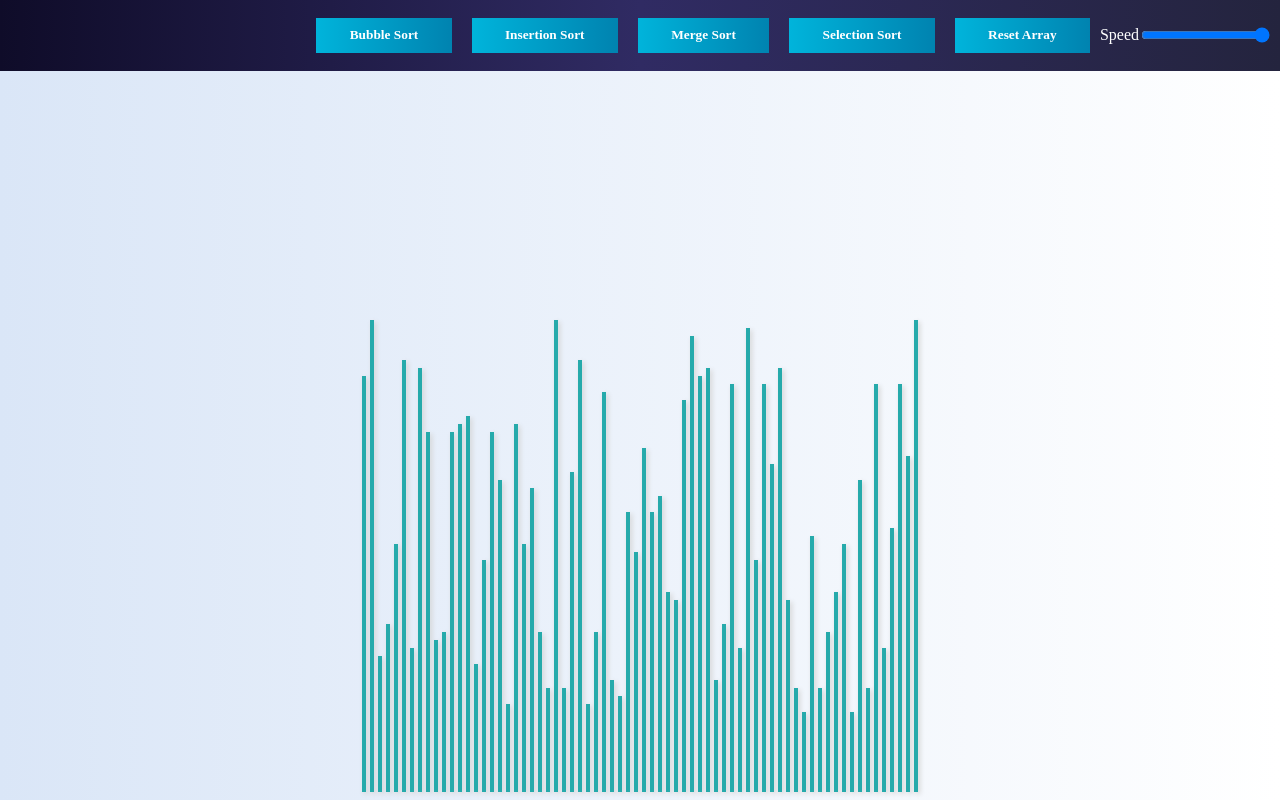
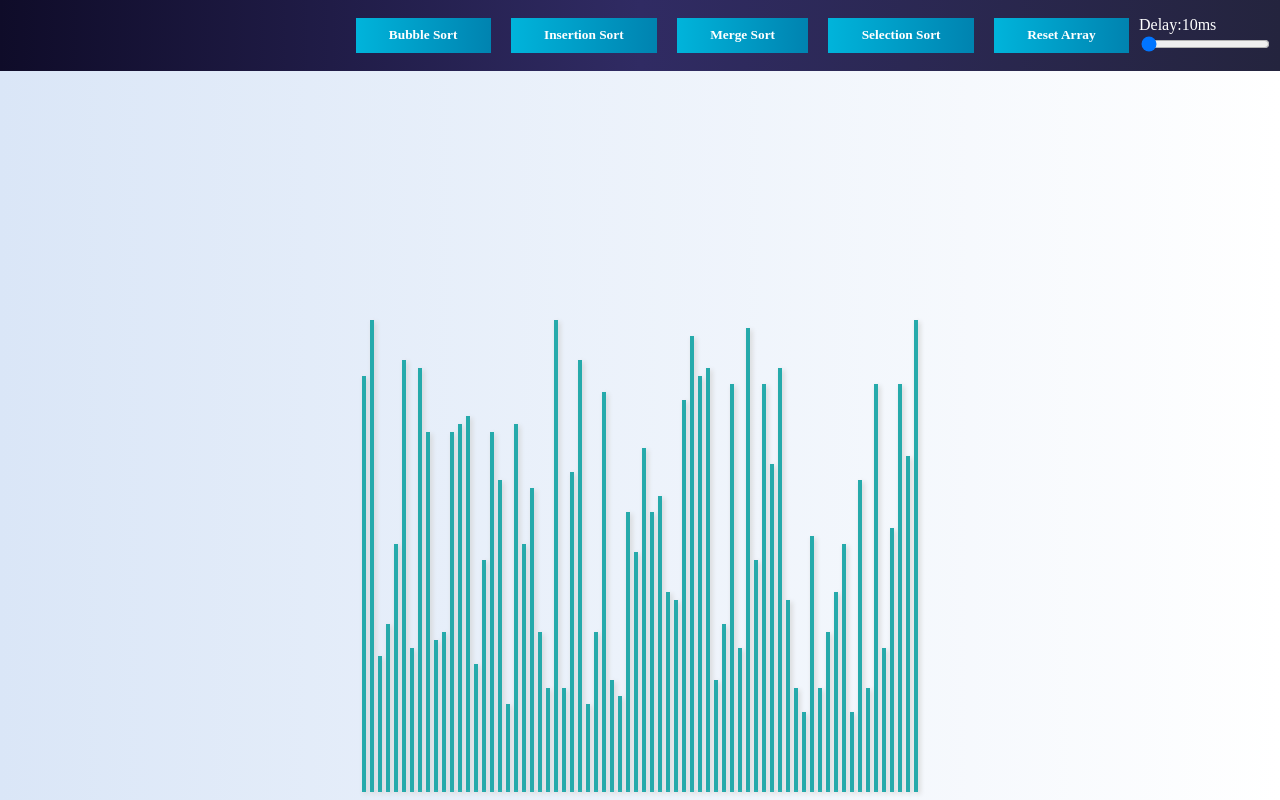
Before and after one commit to Vikas2426/AlgoX, a React (Create React App) app: page / in a window 1280 px wide. Built offline with nearby package versions, Linux system fonts and the light colour scheme; a web font is replaced by a local one.

Commit message:
feat: add delay and disabled button

```diff
--- a/src/SortingContext/SortingProvider.js
+++ b/src/SortingContext/SortingProvider.js
@@ -23,7 +23,7 @@ export const getHeights = () => {
 
 function SortingProvider({ children }) {
   const [heights, setHeights] = useState(getHeights);
-  const [delay, setDelay] = useState(1000);
+  const [delay, setDelay] = useState(10);
   const buttonActions = (buttonType) => {
     const animationArr = [];
     const swapArr = [];
@@ -52,7 +52,7 @@ function SortingProvider({ children }) {
   return (
     <SortingContext.Provider value={useMemo(() => ({
       buttonActions, heights, setDelay, delay,
-    }), [heights])}
+    }), [heights, delay])}
     >
       {children}
     </SortingContext.Provider>
--- a/src/components/Button.jsx
+++ b/src/components/Button.jsx
@@ -1,15 +1,17 @@
+/* eslint-disable react/require-default-props */
 import PropTypes from 'prop-types';
 import StyledButton from './styles/StyledButton.styled';
 
-function Button({ name, clickHandler }) {
+function Button({ name, clickHandler, disabled }) {
   return (
-    <StyledButton onClick={clickHandler}>{name}</StyledButton>
+    <StyledButton onClick={clickHandler} name={name} disabled={disabled}>{name}</StyledButton>
   );
 }
 
 Button.propTypes = {
   name: PropTypes.string,
   clickHandler: PropTypes.func,
+  disabled: PropTypes.bool,
 };
 
 Button.defaultProps = {
@@ -17,6 +19,7 @@ Button.defaultProps = {
   clickHandler: () => {
     // default prop
   },
+  // disabled: false,
 };
 
 export default Button;
--- a/src/components/Header.jsx
+++ b/src/components/Header.jsx
@@ -1,13 +1,18 @@
 /* eslint-disable jsx-a11y/label-has-associated-control */
-import { useContext } from 'react';
+import { useContext, useState } from 'react';
 import buttonTypes from '../lib/buttonTypes';
 import { SortingContext } from '../SortingContext/SortingProvider';
 import Button from './Button';
 import StyledHeader from './styles/StyledHeader.styled';
 
 function Header() {
-  const { buttonActions, setDelay } = useContext(SortingContext);
-
+  const { buttonActions, setDelay, delay } = useContext(SortingContext);
+  const [shouldBeDisabled, setShouldBeDisabled] = useState(false);
+  const handleAlgoSelection = (event) => {
+    const buttonType = event.target.name;
+    setShouldBeDisabled(buttonType !== buttonTypes.RESET_ARRAY);
+    buttonActions(buttonType);
+  };
   return (
     <StyledHeader>
       <div>
@@ -15,22 +20,28 @@ function Header() {
           <Button
             key={buttonType}
             name={buttonType}
-            clickHandler={() => buttonActions(buttonType)}
+            disabled={buttonType !== buttonTypes.RESET_ARRAY && shouldBeDisabled}
+            clickHandler={handleAlgoSelection}
           />
         ))}
       </div>
+      <div style={{ display: 'flex', flexDirection: 'column' }}>
         <label htmlFor="delay" style={{ color: 'white' }}>
-        Speed
+          Delay:
+          {delay}
+          ms
         </label>
         <input
           type="range"
           name="delay"
-        defaultValue={1000}
-        onChange={(event) => setDelay(1000 - event.target.value)}
-        min={0}
+          defaultValue={10}
+          onChange={(event) => setDelay(event.target.value)}
+          min={10}
           max={1000}
           step={100}
+          disabled={shouldBeDisabled}
         />
+      </div>
     </StyledHeader>
   );
 }
--- a/src/components/styles/StyledButton.styled.js
+++ b/src/components/styles/StyledButton.styled.js
@@ -3,12 +3,12 @@ import styled from 'styled-components';
 const StyledButton = styled.button`
 padding: 0.7em 2.5em;
 margin: 10px;
-background: linear-gradient(to right, #00b4db, #0083b0);
+background: ${(props) => (props.disabled ? 'grey' : 'linear-gradient(to right, #00b4db, #0083b0)')};
 color: white;
 font-weight:700;
 border: none;
 &:hover{
-    background: linear-gradient(to right, #00b4db, #0053b0);
+    background: ${(props) => (props.disabled ? 'grey' : 'linear-gradient(to right, #00b4db, #0053b0)')}
 }
 `;
 
```
Lines whose indentation alone changed are shown as unchanged.
